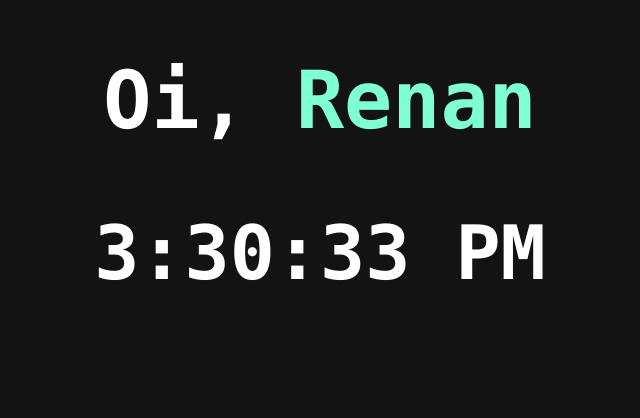
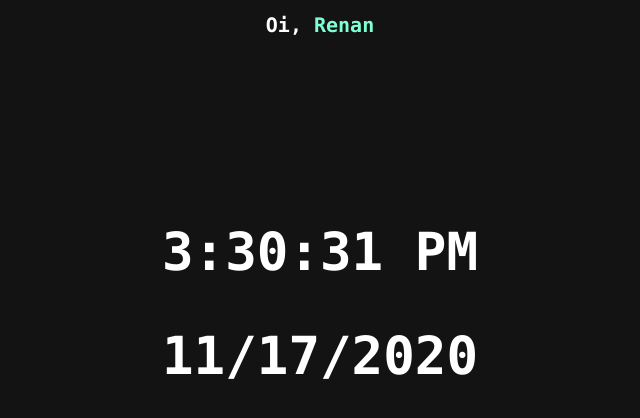
Before and after one commit to anorak-blkneko/react-test, a React app: page / in a window 1280 px wide. Shown: the whole page, without its empty margins (320-960 px from the left). Built offline with nearby package versions, Linux system fonts and the light colour scheme.

Commit message:
Date adicionado

```diff
--- a/public/index.html
+++ b/public/index.html
@@ -12,6 +12,7 @@
 
     <div id="welcome"></div>
     <div id="time"></div>
+    <div id="date"></div>
 
   </body>
 </html>
--- a/src/index.css
+++ b/src/index.css
@@ -6,11 +6,12 @@ body {
 }
 
 #welcome {
-  font-size: 40px;
+  font-size: 10px;
+  padding-bottom: 10%;
 }
 
-#time {
-  font-size: 50px;
+#time, #date {
+  font-size: 35px;
 }
 
 #usuario {
--- a/src/index.js
+++ b/src/index.js
@@ -17,8 +17,15 @@ function tick() {
     <div>
       <h2>{new Date().toLocaleTimeString()}</h2>
     </div>
-  );
+      );
   ReactDOM.render(element_clock, document.getElementById("time"));
+
+  const element_date = (
+    <div>
+      <h2>{new Date().toLocaleDateString()}</h2>
+    </div>
+      );
+  ReactDOM.render(element_date, document.getElementById("date"));
 }
 
 setInterval(tick, 1000);
```
